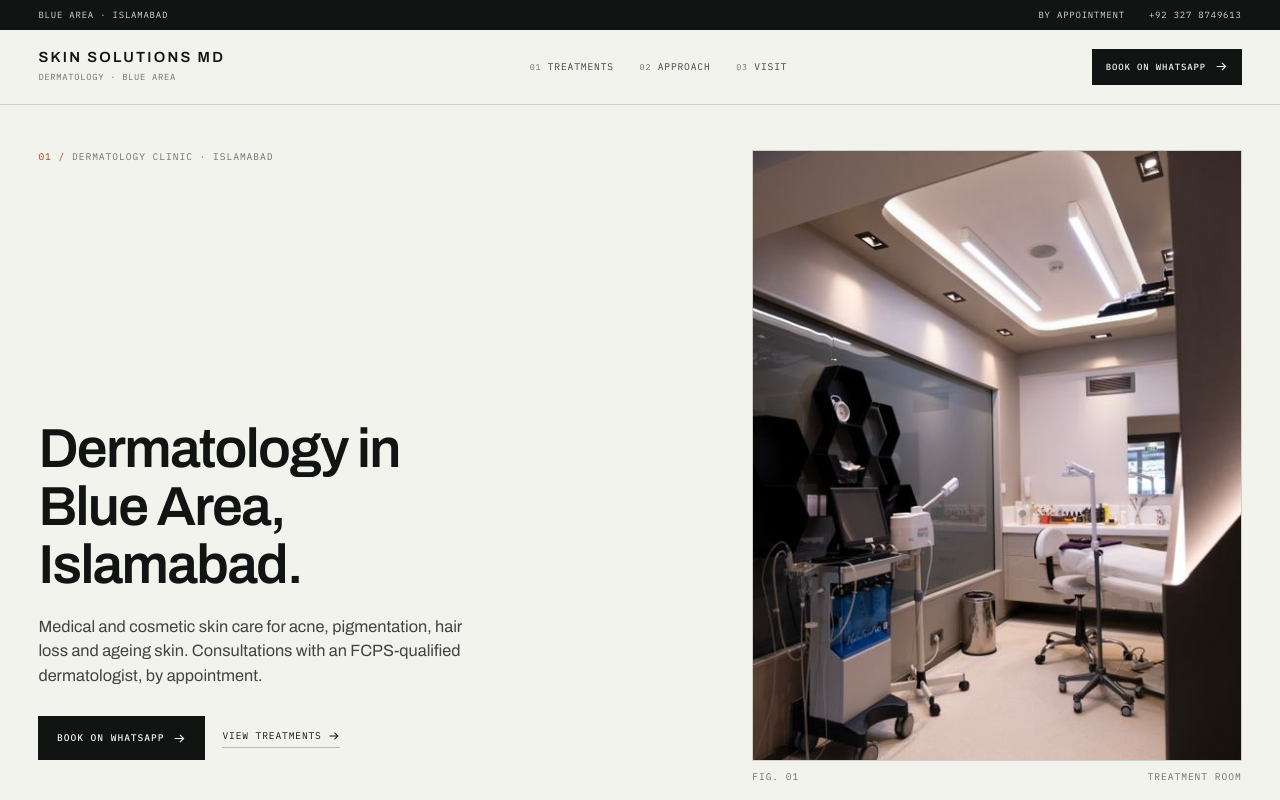
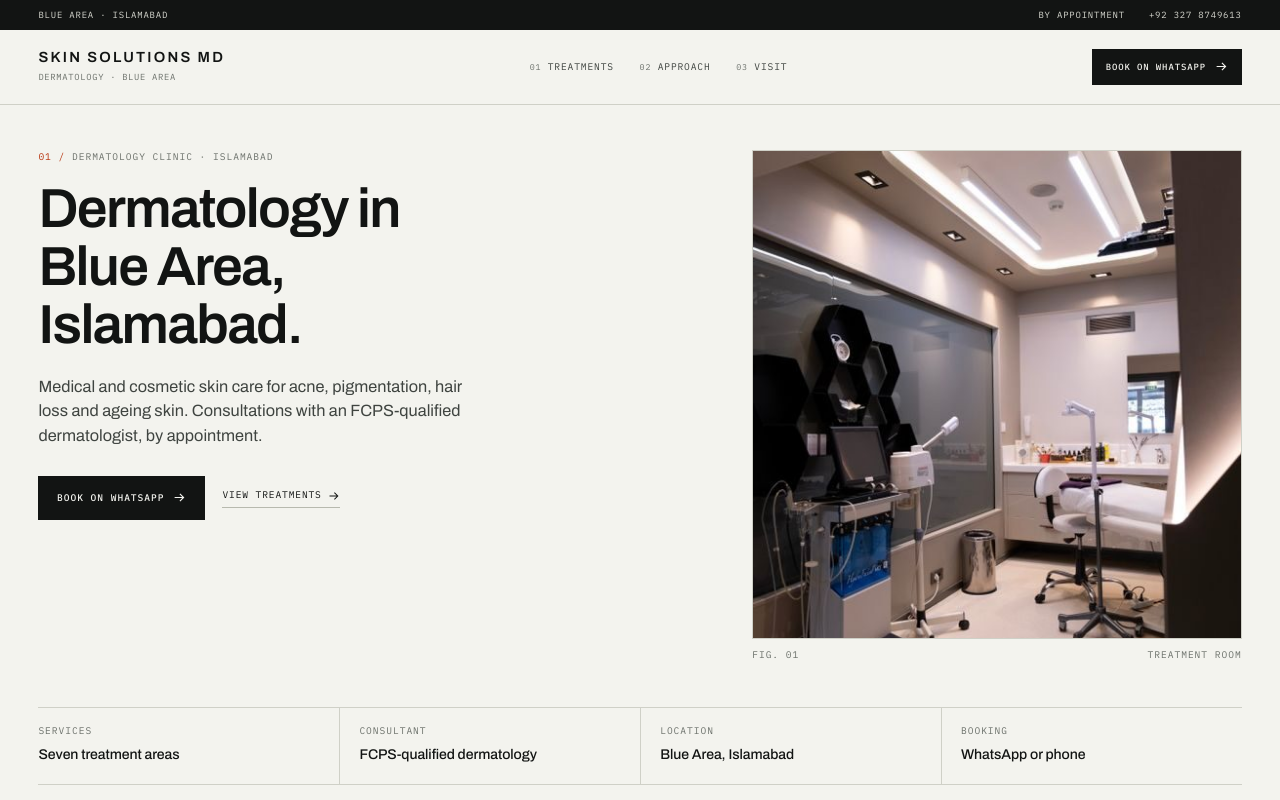
Before and after one commit to Nemat-commits/Skin-Solutions-MD-Clinic-, a plain HTML site: page index.html in a window 1280 px wide. Shown: the top 800 px of the page. Drawn offline with Linux system fonts and the light colour scheme.

Commit message:
Bring the hero into the first screen
The label sat at the top of the column while the headline was pushed to
the bottom edge of a 4:5 image, which left the left half of the first
screen empty and read as a missing element. Copy is now top-aligned and
the image is square, so the headline, buttons and data strip all land
above the fold at 1280x800 and 1440x900.

Co-authored-by: arena-agent <297053741+arena-agent@users.noreply.github.com>

```diff
--- a/assets/css/styles.css
+++ b/assets/css/styles.css
@@ -374,14 +374,7 @@ body.no-scroll { overflow: hidden; }
   grid-template-columns: repeat(12, minmax(0, 1fr));
   gap: var(--gap);
 }
-.hero__copy {
-  grid-column: 1 / span 6;
-  display: flex;
-  flex-direction: column;
-  justify-content: space-between;
-  gap: 2rem;
-  padding-bottom: 1.5rem;
-}
+.hero__copy { grid-column: 1 / span 6; }
 .hero__label { color: var(--ink-3); }
 .hero__label .n { color: var(--accent); }
 .hero__title { margin-top: 1.1rem; max-width: 14ch; }
@@ -402,7 +395,7 @@ body.no-scroll { overflow: hidden; }
 .hero__figure { grid-column: 8 / span 5; margin: 0; align-self: start; }
 .hero__figure img {
   width: 100%;
-  aspect-ratio: 4 / 5;
+  aspect-ratio: 1 / 1;
   object-fit: cover;
   border: 1px solid var(--rule);
 }
```
Also changed, not shown: 1 other file.
